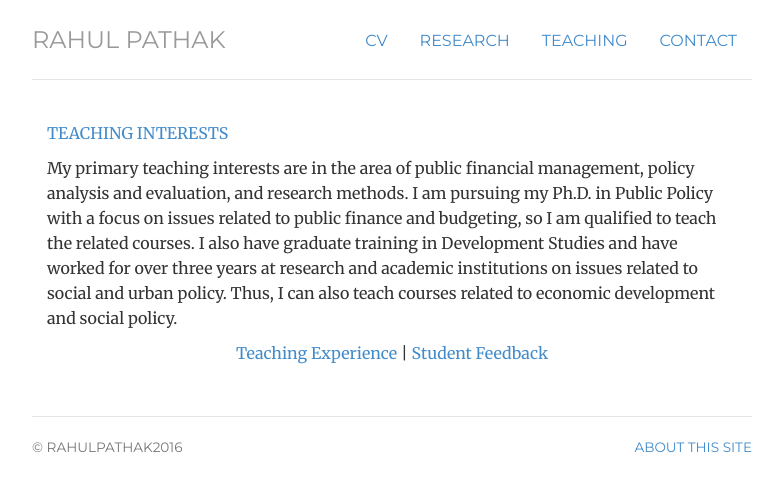
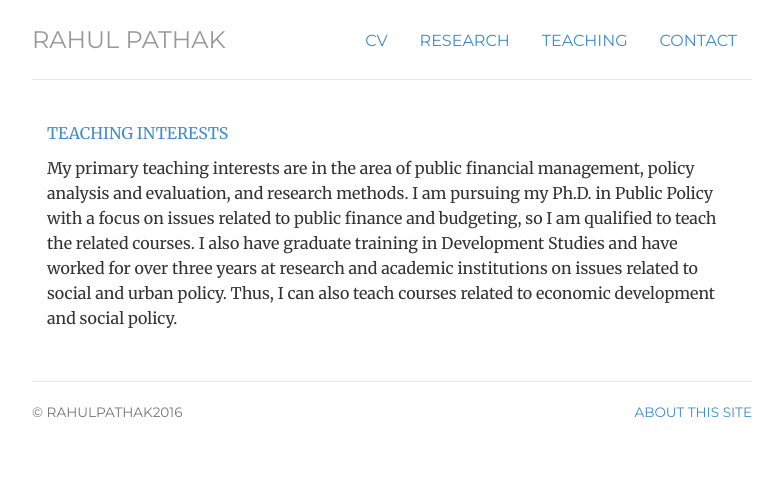
Before and after one commit to pathak-rahul/pathak-rahul.github.io, a Jekyll site: the page built from teaching/index.html, in a window 1280 px wide. Shown: the top 491 px of the page, without its empty margins (248-1031 px from the left). Built offline with Jekyll 4.4.1, drawn with Linux system fonts in a browser that asks for light colours.

Commit message:
Update index.html

```diff
--- a/teaching/index.html
+++ b/teaching/index.html
@@ -14,8 +14,6 @@ title: teaching
 
 	<div itemscope itemtype="http://data-vocabulary.org/Person" class="col-sm-12">
 <p class-"lead"> My primary teaching interests are in the area of public financial management, policy analysis and evaluation, and research methods. I am pursuing my Ph.D. in Public Policy with a focus on issues related to public finance and budgeting, so I am qualified to teach the related courses. I also have graduate training in Development Studies and have worked for over three years at research and academic institutions on issues related to social and urban policy. Thus, I can also teach courses related to economic development and social policy.
-
- <p class="text-center"> <a href="/experience"> Teaching Experience </a> | <a href="/feedback"> Student Feedback</a>
 
 
 
```
